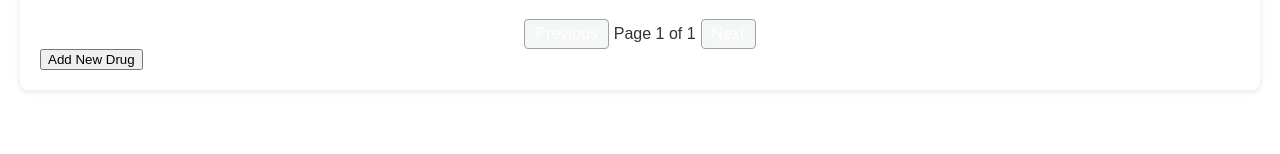
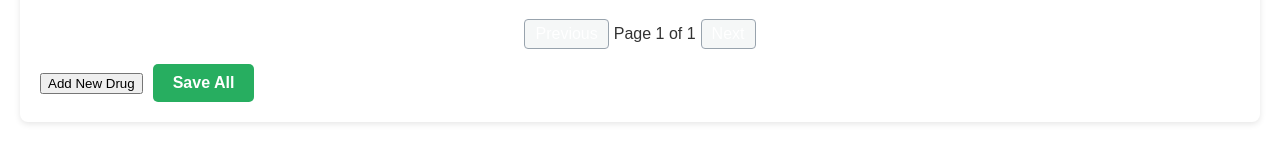
Before and after one commit to mnguyen38/pharm-project-25-app, a React (Create React App) app: page /edit in a window 1280 px wide. Both pictures are taken after a click on the button "Add New Drug". Shown: the part 405-559 px from the top of the page. Built offline with nearby package versions, Linux system fonts and the light colour scheme; no server answers.

Commit message:
have a save All functionality

```diff
--- a/src/DisplayDrugCatalog/editCatalog.css
+++ b/src/DisplayDrugCatalog/editCatalog.css
@@ -324,3 +324,27 @@
 .add-ingredient-button:hover {
   background-color: #45a049;
 }
+
+/* Save All Button */
+.save-all-button {
+  background-color: #27ae60;
+  color: #fff;
+  border: none;
+  padding: 10px 20px;
+  border-radius: 5px;
+  cursor: pointer;
+  margin-top: 15px;
+  margin-left: 10px;
+  font-weight: bold;
+  font-size: 16px;
+  transition: background-color 0.3s ease;
+}
+
+.save-all-button:hover:not(:disabled) {
+  background-color: #219653;
+}
+
+.save-all-button:disabled {
+  opacity: 0.6;
+  cursor: not-allowed;
+}
--- a/src/DisplayDrugCatalog/editCatalog.tsx
+++ b/src/DisplayDrugCatalog/editCatalog.tsx
@@ -464,7 +464,7 @@ const EditCatalog = () => {
     }
   };
 
-  const updateDrug = async (drug: Drug) => {
+  const updateDrug = async (drug: Drug, alertIfSuccess: boolean = true) => {
     if (!drug._id) {
       alert("Drug ID is missing. Cannot save.");
       return;
@@ -472,7 +472,9 @@ const EditCatalog = () => {
     try {
       const response = await axios.put(`/drugCatalog/${drug._id}`, drug);
       console.log("Drug updated successfully:", response.data);
-      alert("Drug saved successfully!");
+      if (alertIfSuccess) {
+        alert("Drug saved successfully!");
+      }
     } catch (error) {
       console.error("Error saving drug:", error);
       alert("Failed to save drug. Please try again.");
@@ -582,6 +584,55 @@ const EditCatalog = () => {
       drugIndex
     ].cleanedIngredients!.filter((_, idx) => idx !== ingredientIndex);
     setParsedData(updatedData);
+  };
+
+  // Function to save all current drugs displayed on the page
+  const handleSaveAll = async () => {
+    try {
+      // Show a loading indicator
+      setIsLoading(true);
+
+      // Get the drugs that are currently visible
+      const drugsToSave = currentItems;
+
+      // Save each drug and collect cleaned ingredients to add to canonical list
+      const allIngredients = [];
+      let successCount = 0;
+
+      for (const drug of drugsToSave) {
+        if (drug._id) {
+          try {
+            // Collect cleaned ingredients for later batch addition
+            if (drug.cleanedIngredients && drug.cleanedIngredients.length > 0) {
+              allIngredients.push(...drug.cleanedIngredients);
+            }
+
+            // Update the drug in the database
+            await updateDrug(drug, false); // Don't alert for each save
+            successCount++;
+          } catch (error) {
+            console.error(`Error saving drug ${drug._id}:`, error);
+          }
+        }
+      }
+
+      // Add any new ingredients to the canonical list in a single batch operation
+      if (allIngredients.length > 0) {
+        await addNewCanonicalIngredients(allIngredients);
+      }
+
+      // Show success message
+      alert(
+        `Saved ${successCount} out of ${drugsToSave.length} drugs successfully.`
+      );
+    } catch (error) {
+      console.error("Error during save all operation:", error);
+      alert(
+        "An error occurred while saving drugs. Please check the console for details."
+      );
+    } finally {
+      setIsLoading(false);
+    }
   };
 
   // Calculate current items based on mode
@@ -864,6 +915,11 @@ const EditCatalog = () => {
                 </button>
               </>
             )}
+
+            {/* Save All Button */}
+            <button onClick={handleSaveAll} className="save-all-button">
+              Save All
+            </button>
           </>
         )}
       </div>
```
